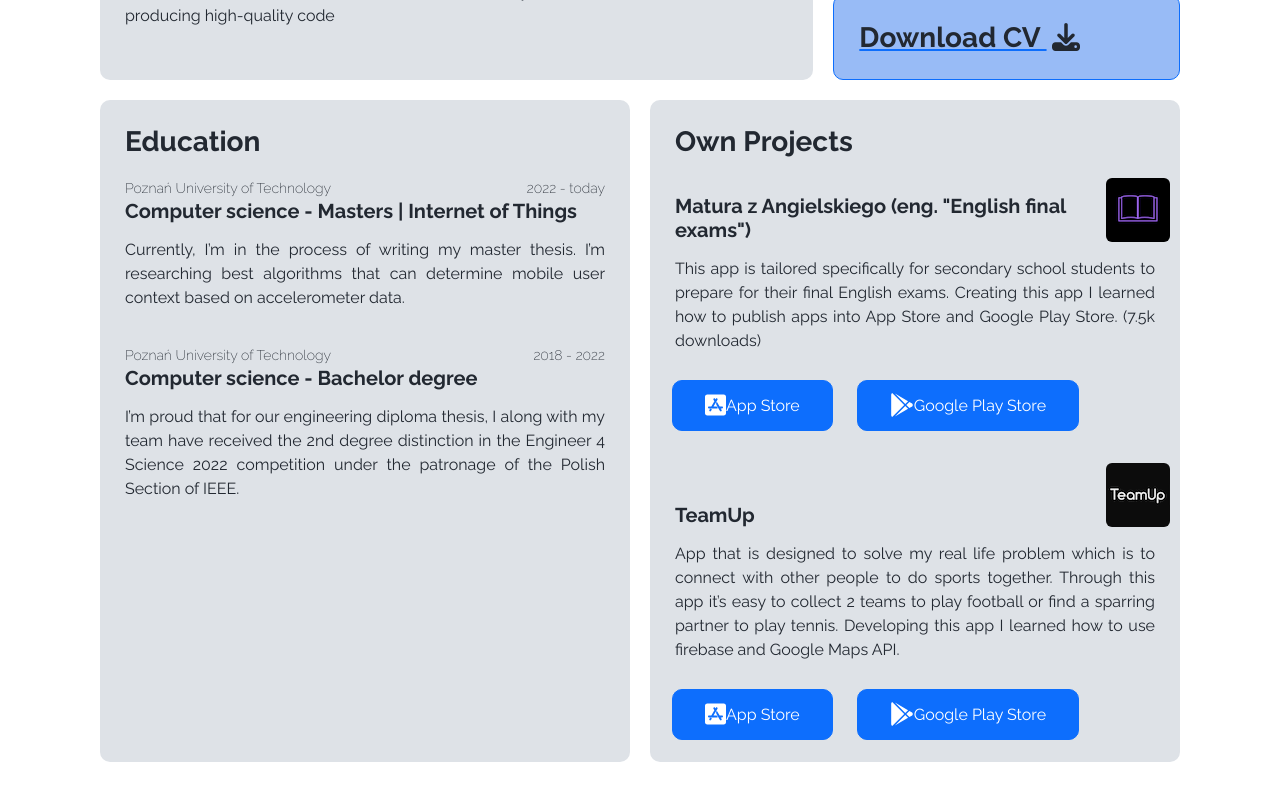
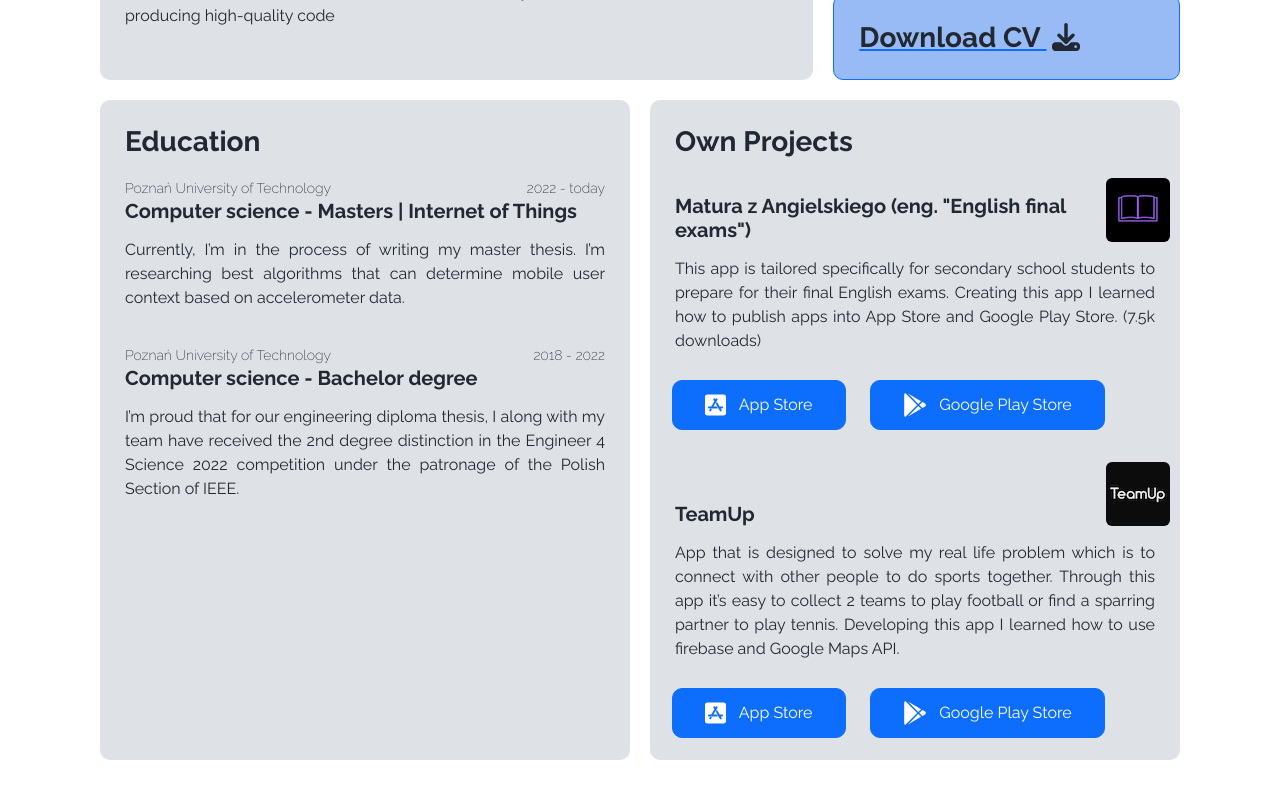
Before and after one commit to Aidem6/webCV, a Next.js app: page / in a window 1280 px wide. Shown: the part 919-1719 px from the top of the page. Built offline with nearby package versions, Linux system fonts and the light colour scheme.

Commit message:
feature button gap

```diff
--- a/src/app/page.module.css
+++ b/src/app/page.module.css
@@ -108,4 +108,6 @@
   padding: 12px 32px;
   text-align: center;
   margin: 12px;
+  display: flex;
+  gap: .8rem;
 }
```
